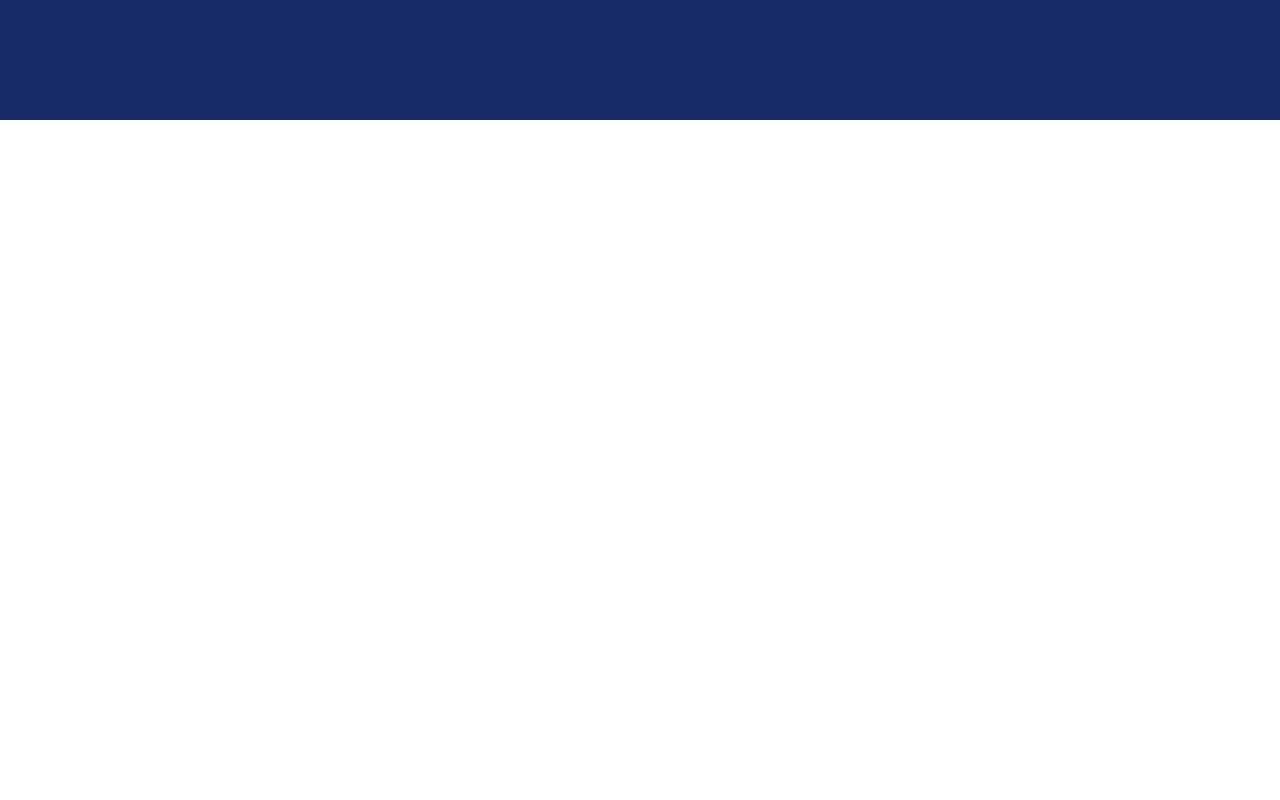
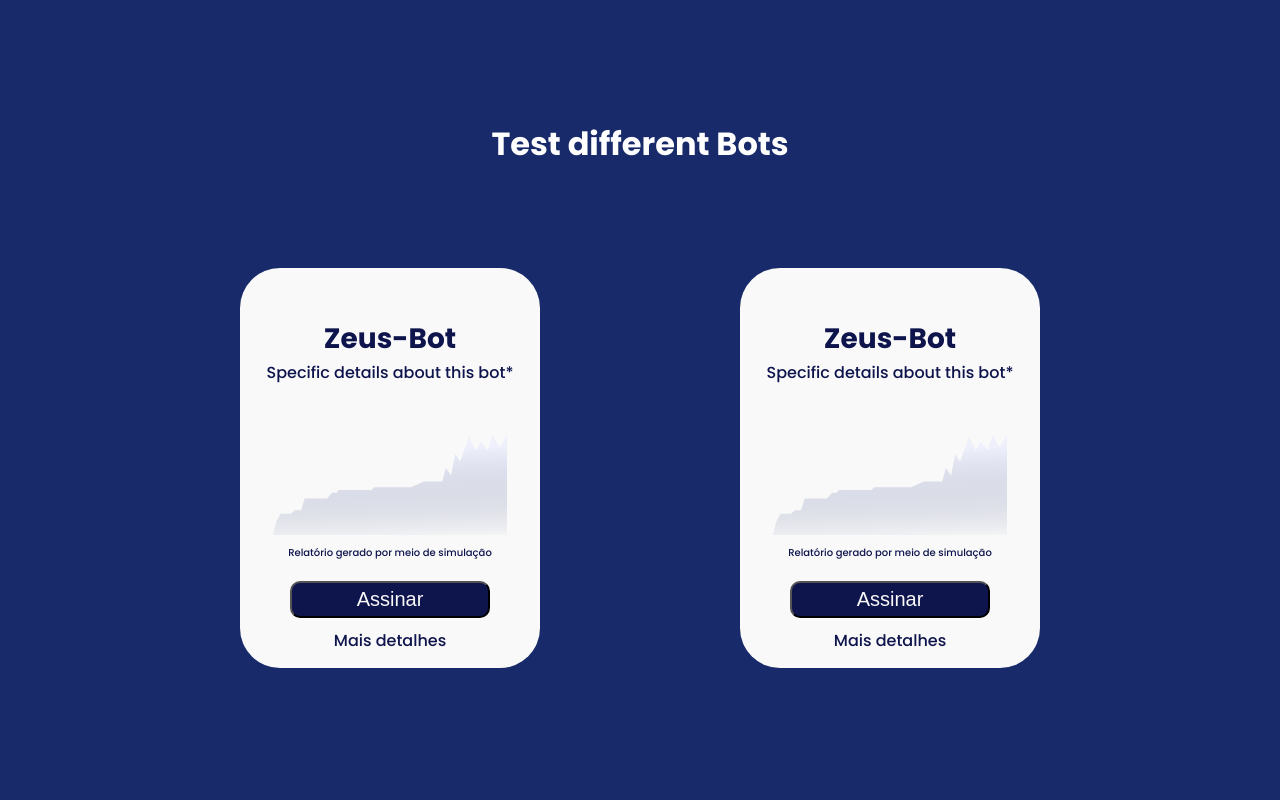
Before and after one commit to kiqsmg/VORTEX, a React (Vite) app: page / in a window 1280 px wide. Shown: the part 1640-2440 px from the top of the page. Before the commit the page ends 1760 px from the top, so only its background shows below. Built offline with nearby package versions, Linux system fonts and the light colour scheme.

Commit message:
Change HOME page settings

```diff
--- a/src/pages/Home/index.jsx
+++ b/src/pages/Home/index.jsx
@@ -5,6 +5,7 @@ import { Container } from './styles';
 import { Header } from '../../components/Header';
 import { Portfolio } from '../../components/Portfolio';
 import { About } from '../../components/About';
+import { BotCard } from '../../components/BotCard';
 
 //Strategic Imports
 
@@ -69,6 +70,24 @@ export function Home() {
 
             <About />
 
+            <div className='botSection'>
+                <div>
+                    <h2>Test different Bots</h2>
+                </div>
+
+                <div className='listBots'>
+                    <BotCard />
+                    <BotCard />
+                    <BotCard />
+                    <BotCard />
+                    <BotCard />
+                    <BotCard />
+                </div>
+            </div>
+
+
+
+
 
         </Container>
     );
--- a/src/pages/Home/styles.js
+++ b/src/pages/Home/styles.js
@@ -36,5 +36,31 @@ export const Container = styled.div`
         margin-left: 100px;
     }
 
+    .botSection {
+        display: flex;
+        flex-direction: column;
+        justify-content: center;
+    }
+
+    .botSection div {
+        display: flex;
+        flex-direction: column;
+        align-items: center;
+    }
+
+    .botSection h2 {
+        color: white;
+        font-size: 32px;
+        font-family: 'Poppins', 'san-serif';
+    }
+
+
+    .botSection .listBots {
+        display: flex;
+        flex-direction: row;
+        flex-wrap: wrap;
+        justify-content: center;
+    }
+
 
 `;
```
